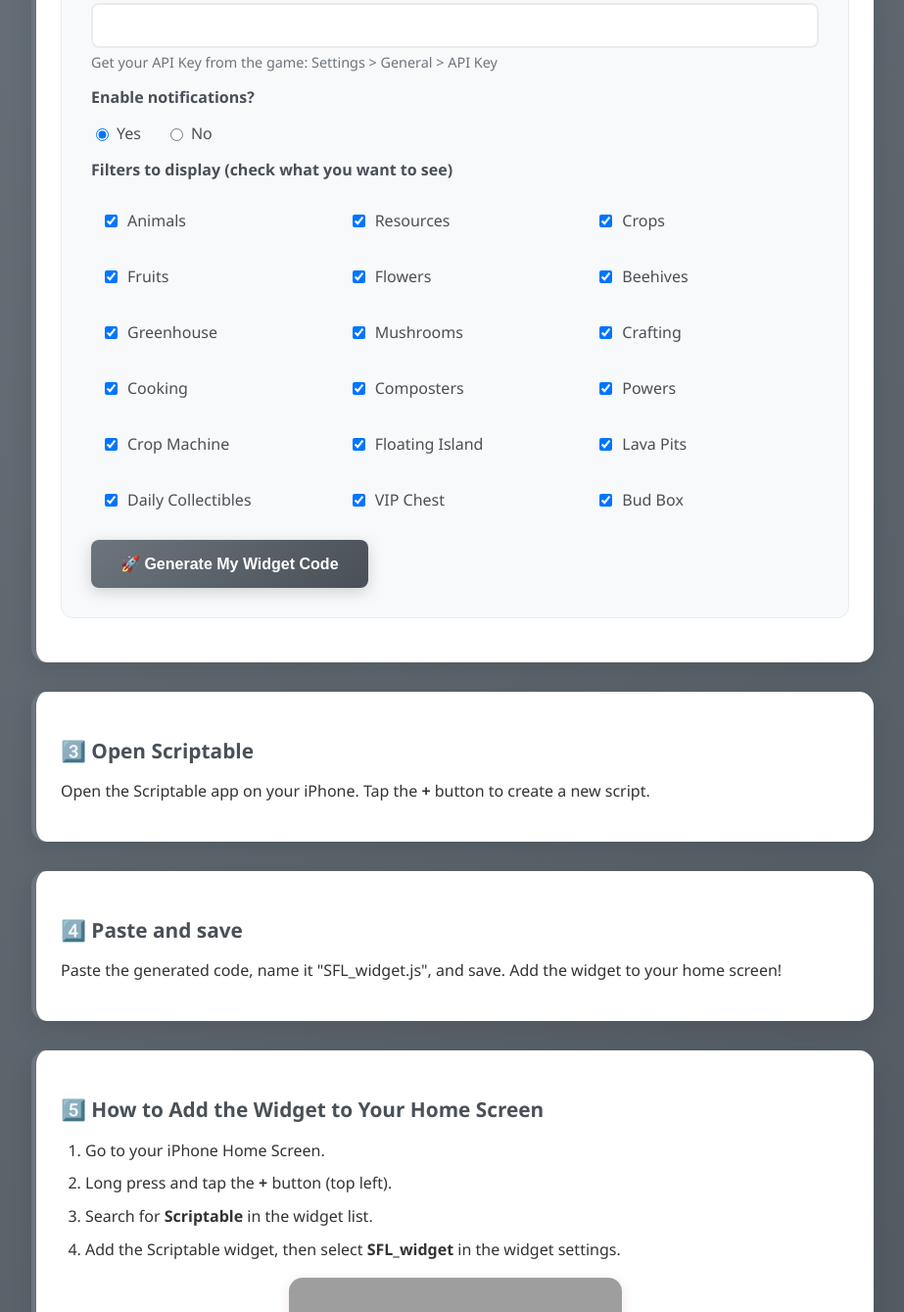
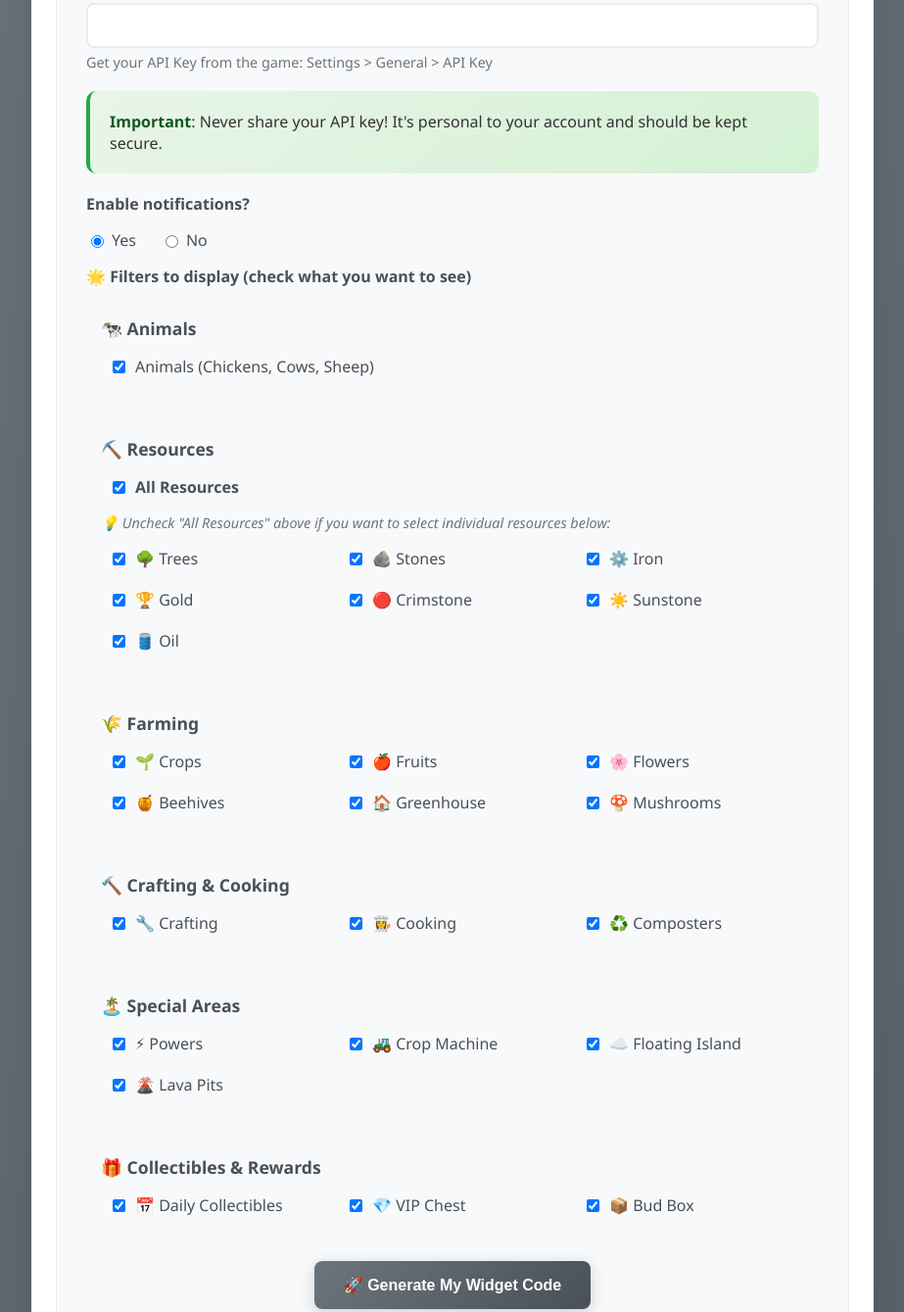
Before and after one commit to UsernameYann/Sunflower-Land-Widget-for-iOS, a plain HTML site: page index.html in a window 1280 px wide. Shown: the part 681-2020 px from the top of the page at 98% size, without its empty margins (178-1101 px from the left). Drawn offline with Linux system fonts and the light colour scheme; grey boxes are pictures that could not be loaded.

Commit message:
add filter

```diff
--- a/index.html
+++ b/index.html
@@ -36,10 +36,7 @@
             background: white;
             border-radius: 15px;
             box-shadow: 0 8px 25px rgba(0,0,0,0.1);
-            border-left: 5px solid #6c757d;
-            transition: transform 0.2s ease;
         }
-        .step:hover { transform: translateY(-2px); }
 
         .step h3 {
             color: #495057;
@@ -102,17 +99,34 @@
             margin-right: 8px;
         }
 
+        .filter-section {
+            background: #f8f9fa;
+            padding: 15px;
+            margin: 15px 0;
+            border-radius: 8px;
+        }
+        .filter-section h4 {
+            margin: 0 0 10px 0;
+            color: #495057;
+            font-size: 1.1em;
+        }
+        .filter-note {
+            font-size: 0.9em;
+            color: #6c757d;
+            margin: 10px 0;
+            font-style: italic;
+        }
         .checkbox-group {
             display: grid;
-            grid-template-columns: repeat(auto-fit, minmax(220px, 1fr));
-            gap: 15px;
-            margin: 20px 0;
+            grid-template-columns: repeat(auto-fit, minmax(200px, 1fr));
+            gap: 8px;
+            margin: 10px 0;
         }
         .checkbox-item {
             display: flex;
             align-items: center;
-            padding: 10px;
-            border-radius: 6px;
+            padding: 6px 8px;
+            border-radius: 4px;
             transition: background-color 0.2s ease;
         }
         .checkbox-item:hover { background-color: #f1f3f4; }
@@ -188,7 +202,7 @@
         }
 
         a {
-            color: #495057;
+            color: #007bff;
             text-decoration: none;
             font-weight: 500;
         }
@@ -222,11 +236,14 @@
     <form id="configForm">
         <label for="farmId">Farm ID</label>
         <input type="text" id="farmId" required>
-        <small>Get your Farm ID from the game: Settings > General > Farm ID</small>
+        <small>Get your Farm ID from the game: Settings > Farm ID</small>
 
         <label for="apiKey">API Key</label>
-        <input type="password" id="apiKey" required>
+        <input type="text" id="apiKey" required>
         <small>Get your API Key from the game: Settings > General > API Key</small>
+        <div class="tip">
+            <strong>Important</strong>: Never share your API key! It's personal to your account and should be kept secure.
+        </div>
 
         <label>Enable notifications?</label>
         <div class="radio-group">
@@ -234,30 +251,83 @@
             <label><input type="radio" name="notifications" value="false"> No</label>
         </div>
 
-        <label>Filters to display (check what you want to see)</label>
-        <div class="checkbox-group">
-            <div class="checkbox-item"><input type="checkbox" id="animal" checked> <label for="animal">Animals</label></div>
-            <div class="checkbox-item"><input type="checkbox" id="resource" checked> <label for="resource">Resources</label></div>
-            <div class="checkbox-item"><input type="checkbox" id="crop" checked> <label for="crop">Crops</label></div>
-            <div class="checkbox-item"><input type="checkbox" id="fruit" checked> <label for="fruit">Fruits</label></div>
-            <div class="checkbox-item"><input type="checkbox" id="flower" checked> <label for="flower">Flowers</label></div>
-            <div class="checkbox-item"><input type="checkbox" id="beehive" checked> <label for="beehive">Beehives</label></div>
-            <div class="checkbox-item"><input type="checkbox" id="greenhouse" checked> <label for="greenhouse">Greenhouse</label></div>
-            <div class="checkbox-item"><input type="checkbox" id="mushroom" checked> <label for="mushroom">Mushrooms</label></div>
-            <div class="checkbox-item"><input type="checkbox" id="crafting" checked> <label for="crafting">Crafting</label></div>
-            <div class="checkbox-item"><input type="checkbox" id="cooking" checked> <label for="cooking">Cooking</label></div>
-            <div class="checkbox-item"><input type="checkbox" id="composter" checked> <label for="composter">Composters</label></div>
-            <div class="checkbox-item"><input type="checkbox" id="power" checked> <label for="power">Powers</label></div>
-            <div class="checkbox-item"><input type="checkbox" id="crop_machine" checked> <label for="crop_machine">Crop Machine</label></div>
-            <div class="checkbox-item"><input type="checkbox" id="floating_island" checked> <label for="floating_island">Floating Island</label></div>
-            <div class="checkbox-item"><input type="checkbox" id="lava_pit" checked> <label for="lava_pit">Lava Pits</label></div>
-            <div class="checkbox-item"><input type="checkbox" id="daily" checked> <label for="daily">Daily Collectibles</label></div>
-            <div class="checkbox-item"><input type="checkbox" id="vip_chest" checked> <label for="vip_chest">VIP Chest</label></div>
-            <div class="checkbox-item"><input type="checkbox" id="bud_box" checked> <label for="bud_box">Bud Box</label></div>
+        <label>🌟 Filters to display (check what you want to see)</label>
+
+        <!-- Animals Section -->
+        <div class="filter-section">
+            <h4>🐄 Animals</h4>
+            <div class="checkbox-group">
+                <div class="checkbox-item"><input type="checkbox" id="animal" checked> <label for="animal">Animals (Chickens, Cows, Sheep)</label></div>
+            </div>
         </div>
 
-        <button type="button" id="generateBtn">🚀 Generate My Widget Code</button>
+        <!-- Resources Section -->
+        <div class="filter-section">
+            <h4>⛏️ Resources</h4>
+            <div class="checkbox-group">
+                <div class="checkbox-item"><input type="checkbox" id="resource" checked> <label for="resource"><strong>All Resources</strong></label></div>
+            </div>
+            <p class="filter-note">💡 <em>Uncheck "All Resources" above if you want to select individual resources below:</em></p>
+            <div class="checkbox-group">
+                <div class="checkbox-item"><input type="checkbox" id="tree" checked> <label for="tree">🌳 Trees</label></div>
+                <div class="checkbox-item"><input type="checkbox" id="stone" checked> <label for="stone">🪨 Stones</label></div>
+                <div class="checkbox-item"><input type="checkbox" id="iron" checked> <label for="iron">⚙️ Iron</label></div>
+                <div class="checkbox-item"><input type="checkbox" id="gold" checked> <label for="gold">🏆 Gold</label></div>
+                <div class="checkbox-item"><input type="checkbox" id="crimstone" checked> <label for="crimstone">🔴 Crimstone</label></div>
+                <div class="checkbox-item"><input type="checkbox" id="sunstone" checked> <label for="sunstone">☀️ Sunstone</label></div>
+                <div class="checkbox-item"><input type="checkbox" id="oil" checked> <label for="oil">🛢️ Oil</label></div>
+            </div>
+        </div>
+
+        <!-- Farming Section -->
+        <div class="filter-section">
+            <h4>🌾 Farming</h4>
+            <div class="checkbox-group">
+                <div class="checkbox-item"><input type="checkbox" id="crop" checked> <label for="crop">🌱 Crops</label></div>
+                <div class="checkbox-item"><input type="checkbox" id="fruit" checked> <label for="fruit">🍎 Fruits</label></div>
+                <div class="checkbox-item"><input type="checkbox" id="flower" checked> <label for="flower">🌸 Flowers</label></div>
+                <div class="checkbox-item"><input type="checkbox" id="beehive" checked> <label for="beehive">🍯 Beehives</label></div>
+                <div class="checkbox-item"><input type="checkbox" id="greenhouse" checked> <label for="greenhouse">🏠 Greenhouse</label></div>
+                <div class="checkbox-item"><input type="checkbox" id="mushroom" checked> <label for="mushroom">🍄 Mushrooms</label></div>
+            </div>
+        </div>
+
+        <!-- Crafting & Cooking Section -->
+        <div class="filter-section">
+            <h4>🔨 Crafting & Cooking</h4>
+            <div class="checkbox-group">
+                <div class="checkbox-item"><input type="checkbox" id="crafting" checked> <label for="crafting">🔧 Crafting</label></div>
+                <div class="checkbox-item"><input type="checkbox" id="cooking" checked> <label for="cooking">👩‍🍳 Cooking</label></div>
+                <div class="checkbox-item"><input type="checkbox" id="composter" checked> <label for="composter">♻️ Composters</label></div>
+            </div>
+        </div>
+
+        <!-- Special Areas Section -->
+        <div class="filter-section">
+            <h4>🏝️ Special Areas</h4>
+            <div class="checkbox-group">
+                <div class="checkbox-item"><input type="checkbox" id="power" checked> <label for="power">⚡ Powers</label></div>
+                <div class="checkbox-item"><input type="checkbox" id="crop_machine" checked> <label for="crop_machine">🚜 Crop Machine</label></div>
+                <div class="checkbox-item"><input type="checkbox" id="floating_island" checked> <label for="floating_island">☁️ Floating Island</label></div>
+                <div class="checkbox-item"><input type="checkbox" id="lava_pit" checked> <label for="lava_pit">🌋 Lava Pits</label></div>
+            </div>
+        </div>
+
+        <!-- Collectibles Section -->
+        <div class="filter-section">
+            <h4>🎁 Collectibles & Rewards</h4>
+            <div class="checkbox-group">
+                <div class="checkbox-item"><input type="checkbox" id="daily" checked> <label for="daily">📅 Daily Collectibles</label></div>
+                <div class="checkbox-item"><input type="checkbox" id="vip_chest" checked> <label for="vip_chest">💎 VIP Chest</label></div>
+                <div class="checkbox-item"><input type="checkbox" id="bud_box" checked> <label for="bud_box">📦 Bud Box</label></div>
+            </div>
+        </div>
+
+        <div style="text-align: center;">
+            <button type="button" id="generateBtn">🚀 Generate My Widget Code</button>
+        </div>
     </form>
+        <img src="web.gif" alt="How to generate widget code" style="width: 100%; max-width: 340px; border-radius: 14px; box-shadow: 0 2px 12px #a0522d22; margin: 1em auto; display: block;">
     </div>
 
     <div id="result" class="hidden step">
@@ -278,6 +348,7 @@
     <div class="step">
         <h3>4️⃣ Paste and save</h3>
         <p>Paste the generated code, name it "SFL_widget.js", and save. Add the widget to your home screen!</p>
+        <img src="scriptable.gif" alt="How to paste and save in Scriptable" style="width: 100%; max-width: 340px; border-radius: 14px; box-shadow: 0 2px 12px #a0522d22; margin: 1em auto; display: block;">
     </div>
 
     <div class="step">
@@ -306,7 +377,7 @@
             <li>🔔 Notifications require Scriptable to be allowed in iOS settings.</li>
             <li>📲 Open Scriptable regularly to keep notifications working.</li>
             <li>🔄 Tap the widget to refresh manually.</li>
-            <li>📱 If copy-paste doesn't work, use the "Download File" button on the website and import the .js file into Scriptable.</li>
+            <li>📱 If copy-paste doesn't work, use the "Download File" button on the website and import the SFL_widget.js file into Scriptable.</li>
         </ul>
     </div>
 
@@ -339,21 +410,20 @@
                 if (!response.ok) throw new Error('Erreur de téléchargement');
                 let code = await response.text();
 
-                // Remplacer les placeholders
+                // Remplacer les placeholders de base
                 code = code.replace(/const FARM_ID = "__FARM_ID__";/, `const FARM_ID = "${farmId}";`);
                 code = code.replace(/const API_KEY = "__API_KEY__";/, `const API_KEY = "${apiKey}";`);
                 code = code.replace(/const enableNotifications = __ENABLE_NOTIFICATIONS__;/, `const enableNotifications = ${enableNotifications};`);
 
-                // Générer categoryFilters
-                const filters = ['animal', 'resource', 'crop', 'fruit', 'flower', 'beehive', 'greenhouse', 'mushroom', 'crafting', 'cooking', 'composter', 'power', 'crop_machine', 'floating_island', 'lava_pit', 'daily', 'vip_chest', 'bud_box'];
-                let categoryFilters = '{\n';
+                // Remplacer tous les placeholders de filtres individuellement
+                const filters = ['animal', 'resource', 'tree', 'stone', 'iron', 'gold', 'crimstone', 'sunstone', 'oil', 'crop', 'fruit', 'flower', 'beehive', 'greenhouse', 'mushroom', 'crafting', 'cooking', 'composter', 'power', 'crop_machine', 'floating_island', 'lava_pit', 'daily', 'vip_chest', 'bud_box'];
+
                 filters.forEach(filter => {
                     const checked = document.getElementById(filter).checked;
-                    categoryFilters += `    ${filter}: ${checked},\n`;
+                    const placeholder = `__FILTER_${filter.toUpperCase()}__`;
+                    const regex = new RegExp(placeholder, 'g');
+                    code = code.replace(regex, checked);
                 });
-                categoryFilters = categoryFilters.slice(0, -2) + '\n}';
-
-                code = code.replace(/const categoryFilters = \{[\s\S]*?\};/, `const categoryFilters = ${categoryFilters};`);
 
                 // Afficher le résultat
                 document.getElementById('codeOutput').value = code;
```
Also changed, not shown: 2 other files.
